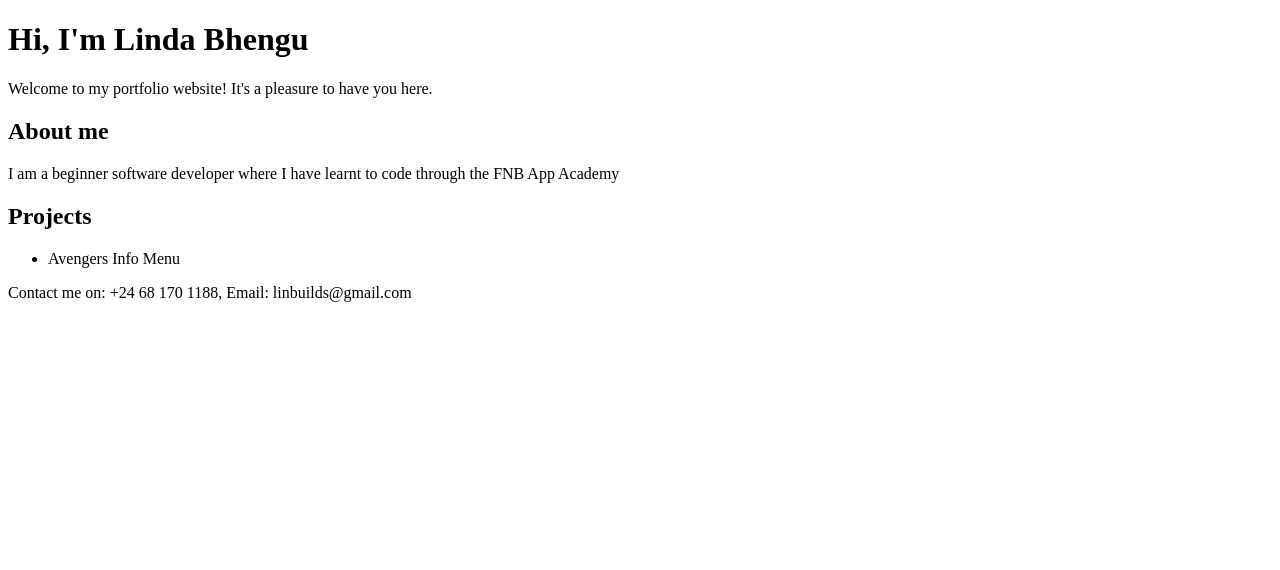
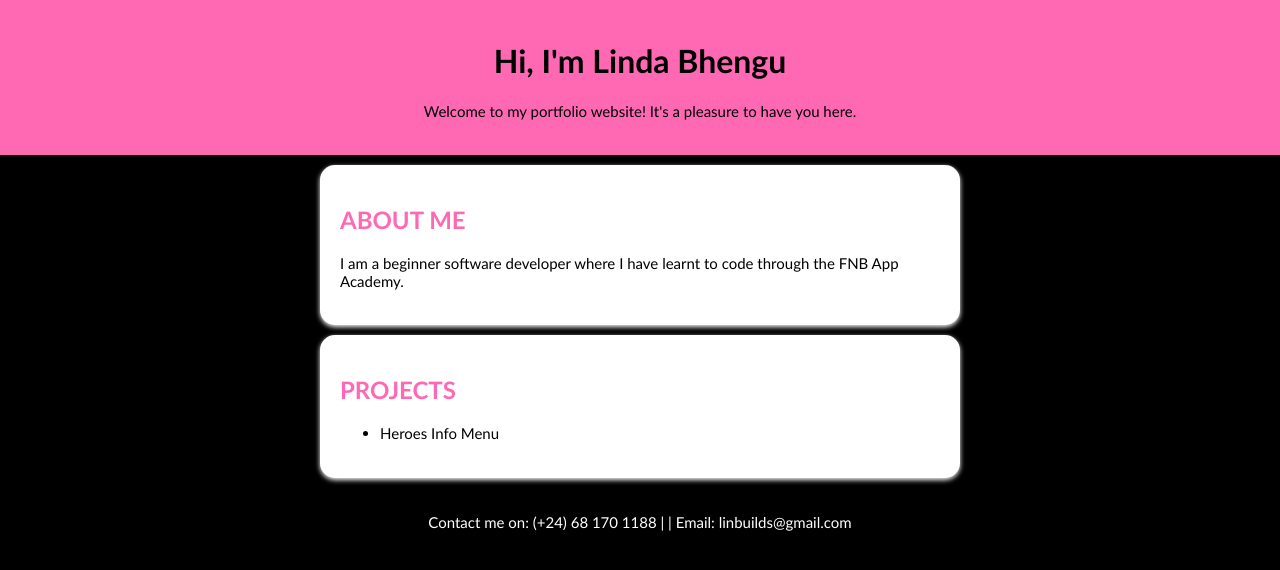
Before and after one commit to LinInTech/Lin-portfolio, a plain HTML site: page index.html in a window 1280 px wide. Drawn offline with Linux system fonts and the light colour scheme.

Commit message:
Added styling to portfolio
Styling version complete

```diff
--- a/index.html
+++ b/index.html
@@ -4,6 +4,7 @@
     <meta charset="UTF-8">
     <meta name="viewport" content="width=device-width, initial-scale=1.0">
     <title>Linda Bhengu-Portfolio</title>
+    <link rel="stylesheet" href="style.css">
 </head>
 <body>
   <header>
@@ -12,20 +13,20 @@
   </header>
 
   <section class="about">
-    <h2>About me</h2>
-    <p>I am a beginner software developer where I have learnt to code through the FNB App Academy</p>
+    <h2>ABOUT ME</h2>
+    <p>I am a beginner software developer where I have learnt to code through the FNB App Academy.</p>
 
   </section>
 
   <section class="projects">
-    <h2>Projects</h2>
+    <h2>PROJECTS</h2>
     <ul>
-        <li>Avengers Info Menu</li>
+        <li>Heroes Info Menu</li>
     </ul>
   </section>
 
   <footer>
-    <p>Contact me on: +24 68 170 1188, Email: linbuilds@gmail.com</p>
+    <p>Contact me on: (+24) 68 170 1188 | |  Email: linbuilds@gmail.com</p>
   </footer>
 </body>
 </html>
--- a/style.css
+++ b/style.css
@@ -0,0 +1,46 @@
+body{
+    font-family:'Gill Sans', 'Gill Sans MT', Calibri, 'Trebuchet MS', sans-serif;
+    background-color: black;
+    color:white;
+    margin: 0;
+    padding: 0;
+}
+
+header{
+    background: hotpink;
+    color:black;
+    padding: 20px;
+    text-align: center;
+}
+
+section{
+    padding: 20px;
+    margin: 10px auto;
+    max-width: 600px;
+    background: white;
+    color: black;
+    border-radius: 15px;
+    box-shadow: 0 2px 5px rgba(255, 255, 255, 1);
+}
+
+h2{
+    color: hotpink;
+
+}
+
+P{
+    font-size: 15px;
+}
+
+li{
+    font-size: 15px;
+}
+
+footer{
+    text-align: center;
+    padding: 10px;
+}
+
+.about{
+    padding: 20px;
+}
```
